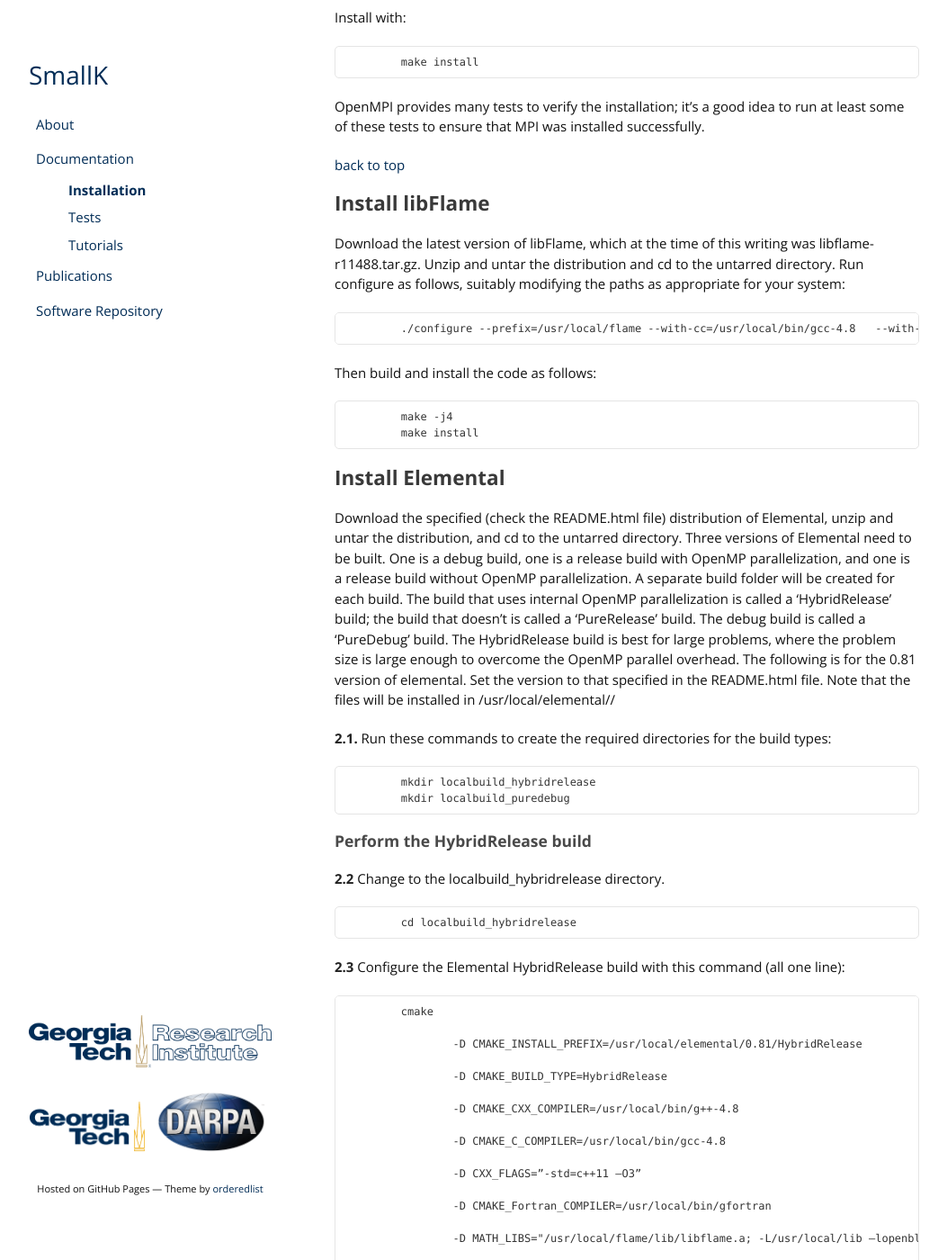
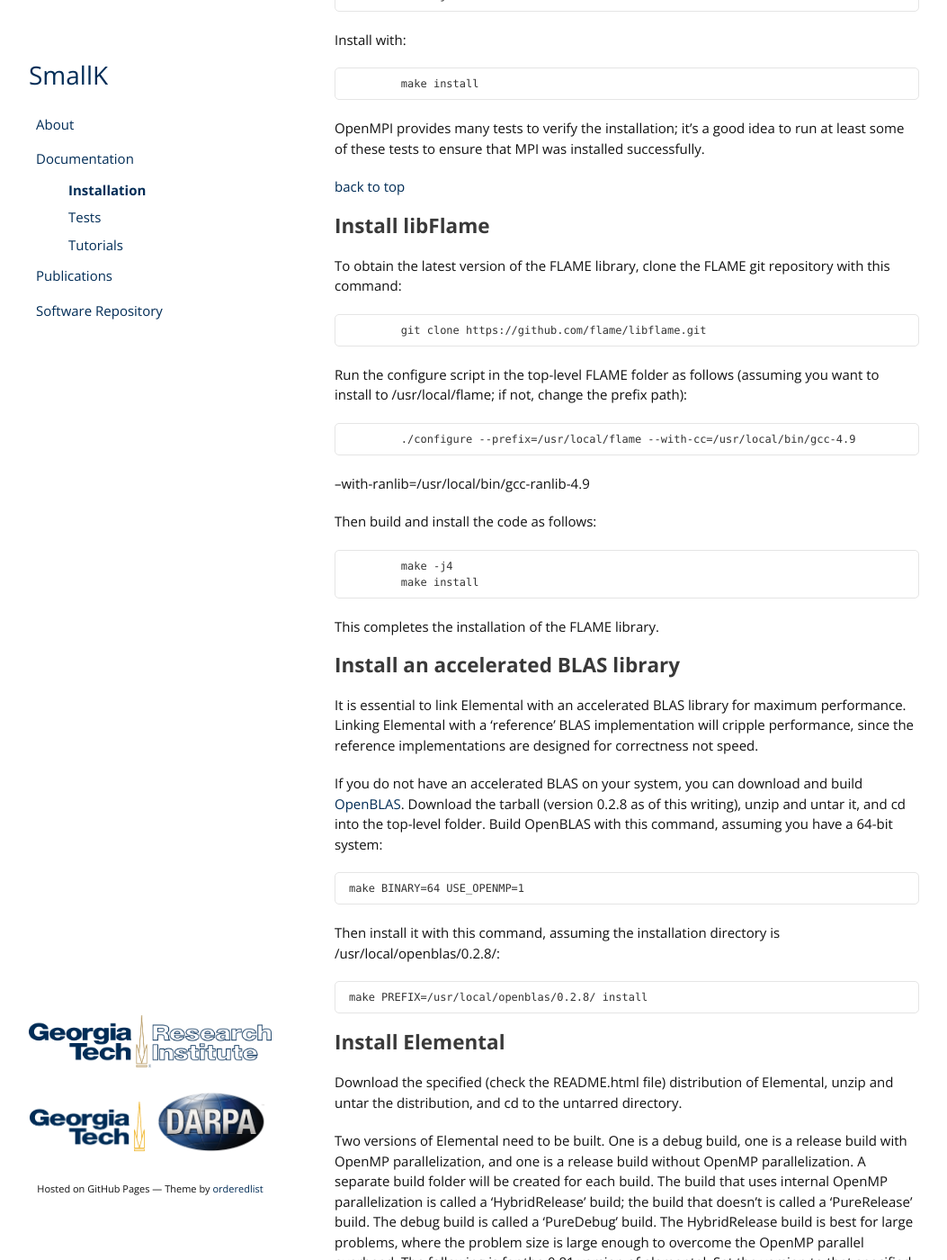
Before and after one commit to smallk/smallk.github.io, a Jekyll site: the page built from documentation_installation.md, in a window 1280 px wide and 1400 px high, scrolled down 6053 px. Shown: the whole window at 90% size, without its empty margins (113-1166 px from the left). Built offline with Jekyll 4.4.1, drawn with Linux system fonts in a browser that asks for light colours; some of the changed text lies outside the part shown.

Commit message:
now working on the Linux sections

```diff
--- a/documentation_installation.md
+++ b/documentation_installation.md
@@ -18,6 +18,7 @@ permalink: /documentation/installation/
     *   [Install the latest GNU compilers](#lin_GNU)
     *   [Install OpenMPI](#lin_open_mpi)
     *   [Install libFlame](#lin_libflame)
+    *   [Install BLAS Library](#lin_blas)
     *   [Install Elemental](#lin_elemental)
 *   [Contact Information](#contact)
 
@@ -124,11 +125,11 @@ Inside of this version folder, create two additional folders for each Elemental
 	/usr/local/elemental/0.83/PureRelease
 
 
+Download the 0.83 release of [Elemental](http://libelemental.org/releases/), unzip and untar the distribution, and cd to the top-level folder.
 
 **1.1.**  Run these commands to create the required directories for the build types:
 
 		mkdir build_hybrid
-
 		mkdir build_pure
 
 ###Perform the HybridRelease build
@@ -204,16 +205,15 @@ We strongly recommend using a package manager for your Linux distribution for in
 
 <h2 id="lin_GNU"> Install the latest GNU compilers </h2>
 
-Elemental requires a modern C++ compiler, and the Georgia Tech NMF library requires C++11. We recommend that you install the latest stable version of the GNU compilers (version 4.9 as of this writing) using the appropriate command for your Linux distribution and package manager.
+We recommend installation of the latest stable release of the GNU C++ compiler, which is g++-4.9 at the time of this writing.
 Also install the latest version of GNU Fortran, which is needed for the installation of MPI.
-
 
 <h2 id="lin_open_mpi"> Install OpenMPI </h2>
 
-Download the latest version of OpenMPI, unzip and untar the downloaded zip file, and cd to the untarred directory.  Run configure as follows, all on a single line.  This command assumes that gcc-4.8 has been installed; change the version number if a later version was installed, or if the paths are incorrect for your system:
+Download the latest version of [OpenMPI](http://www.open-mpi.org/), unzip and untar the downloaded zip file, and cd to the untarred directory.  Run configure as follows, all on a single line.  This command assumes that gcc-4.9 has been installed; change the version number if a later version was installed, or if the paths are incorrect for your system:
 
 
-		./configure --enable-mpi-thread-multiple --prefix=/usr/local  CC=/usr/local/bin/gcc-4.8 CXX=/usr/local/bin/g++-4.8 F77=usr/local/bin/gfortran  FC=/usr/local/bin/gfortran
+		./configure --enable-mpi-thread-multiple --prefix=/usr/local  CC=/usr/local/bin/gcc-4.9 CXX=/usr/local/bin/g++-4.9 F77=usr/local/bin/gfortran-4.9 FC=/usr/local/bin/gfortran-4.9
 
 
 Wait for the configure script to finish – this could take several minutes. Then build the code as follows:
@@ -231,27 +231,45 @@ OpenMPI provides many tests to verify the installation; it’s a good idea to ru
 
 <h2 id="lin_libflame"> Install libFlame </h2>
 
-Download the latest version of libFlame, which at the time of this writing was libflame-r11488.tar.gz.
-Unzip and untar the distribution and cd to the untarred directory.
-Run configure as follows, suitably modifying the paths as appropriate for your system:
+To obtain the latest version of the FLAME library, clone the FLAME git repository with this command:
 
-		./configure --prefix=/usr/local/flame --with-cc=/usr/local/bin/gcc-4.8
---with-ranlib=/usr/local/bin/gcc-ranlib-4.8
+		git clone https://github.com/flame/libflame.git
+
+Run the configure script in the top-level FLAME folder as follows (assuming you want to install to /usr/local/flame; if not, change the prefix path):
+
+		./configure --prefix=/usr/local/flame --with-cc=/usr/local/bin/gcc-4.9
+
+--with-ranlib=/usr/local/bin/gcc-ranlib-4.9
 
 Then build and install the code as follows:
 
 		make -j4
 		make install
 
+This completes the installation of the FLAME library.
+
+<h2 id="lin_blas"> Install an accelerated BLAS library </h2>
+
+It is essential to link Elemental with an accelerated BLAS library for maximum performance.  Linking Elemental with a ‘reference’ BLAS implementation will cripple performance, since the reference implementations are designed for correctness not speed.
+
+If you do not have an accelerated BLAS on your system, you can download and build [OpenBLAS](http://www.openblas.net/).  Download the tarball (version 0.2.8 as of this writing), unzip and untar it, and cd into the top-level folder.  Build OpenBLAS with this command, assuming you have a 64-bit system:
+
+	make BINARY=64 USE_OPENMP=1
+
+Then install it with this command, assuming the installation directory is /usr/local/openblas/0.2.8/:
+
+	make PREFIX=/usr/local/openblas/0.2.8/ install
+
 <h2 id="lin_elemental"> Install Elemental </h2>
 
 Download the specified (check the README.html file) distribution of Elemental, unzip and untar the distribution, and cd to the untarred directory.
-Three versions of Elemental need to be built.  One is a debug build, one is a release build with OpenMP parallelization, and one is a release build without OpenMP parallelization.  A separate build folder will be created for each build.  The build that uses internal OpenMP parallelization is called a ‘HybridRelease’ build; the build that doesn’t is called a ‘PureRelease’ build.  The debug build is called a ‘PureDebug’ build.  The HybridRelease build is best for large problems, where the problem size is large enough to overcome the OpenMP parallel overhead. The following is for the 0.81 version of elemental. Set the version to that specified in the README.html file. Note that the files will be installed in /usr/local/elemental/<version>/<build type>
+
+Two versions of Elemental need to be built.  One is a debug build, one is a release build with OpenMP parallelization, and one is a release build without OpenMP parallelization.  A separate build folder will be created for each build.  The build that uses internal OpenMP parallelization is called a ‘HybridRelease’ build; the build that doesn’t is called a ‘PureRelease’ build.  The debug build is called a ‘PureDebug’ build.  The HybridRelease build is best for large problems, where the problem size is large enough to overcome the OpenMP parallel overhead. The following is for the 0.81 version of elemental. Set the version to that specified in the README.html file. Note that the files will be installed in /usr/local/elemental/<version>/<build type>
 
 **2.1.**  Run these commands to create the required directories for the build types:
 
-		mkdir localbuild_hybridrelease
-		mkdir localbuild_puredebug
+		mkdir build_hybrid
+		mkdir build_pure
 
 ###Perform the HybridRelease build
 
```
